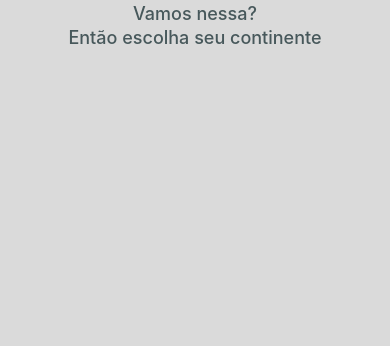
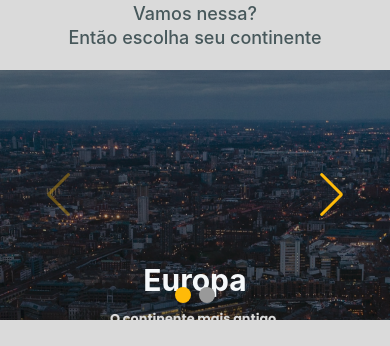
Before and after one commit to robsonnatanael/worldtrip, a Next.js app: page / in a window 390 px wide. Shown: the part 495-841 px from the top of the page. Built offline with nearby package versions, Linux system fonts and the light colour scheme.

Commit message:
feat: create slider component

```diff
--- a/package.json
+++ b/package.json
@@ -20,7 +20,9 @@
     "framer-motion": "^6",
     "next": "12.1.6",
     "react": "18.1.0",
-    "react-dom": "18.1.0"
+    "react-dom": "18.1.0",
+    "sass": "^1.52.1",
+    "swiper": "^8.1.5"
   },
   "devDependencies": {
     "@commitlint/cli": "^17.0.0",
--- /dev/null
+++ b/src/components/Slider/index.tsx
@@ -0,0 +1,104 @@
+import { FC } from 'react';
+
+import Link from 'next/link';
+
+import { Flex, Heading, Text } from '@chakra-ui/react';
+import { Navigation, Pagination, A11y } from 'swiper';
+import { Swiper, SwiperSlide } from 'swiper/react';
+
+import 'swiper/css';
+import 'swiper/css/navigation';
+import 'swiper/css/pagination';
+
+export const Slider: FC = () => {
+  return (
+    <Flex
+      w="100%"
+      maxW="1240px"
+      h={['250px', '450px']}
+      mx="auto"
+      mb={['5', '10']}
+    >
+      <Swiper
+        modules={[Navigation, Pagination, A11y]}
+        slidesPerView={1}
+        navigation
+        pagination={{ clickable: true }}
+        autoplay={{
+          delay: 4000,
+        }}
+        style={{ width: '100%', flex: '1' }}
+      >
+        <SwiperSlide>
+          <Flex
+            w="100%"
+            h="450px"
+            align="center"
+            justify="center"
+            direction="column"
+            bgImage="url(/assets/images/europe.png)"
+            bgRepeat="no-repeat"
+            bgSize="cover"
+            textAlign="center"
+            bgPosition="center"
+          >
+            <Link href="/continent/europe">
+              <a>
+                <Heading
+                  fontSize={['3xl', '4xl', '5xl']}
+                  color="text.light"
+                  fontWeight="bold"
+                >
+                  Europa
+                </Heading>
+                <Text
+                  fontSize={['0.8rem', '1xl', '2xl']}
+                  color="info.light"
+                  fontWeight="bold"
+                  mt={['2', '4']}
+                >
+                  O continente mais antigo.
+                </Text>
+              </a>
+            </Link>
+          </Flex>
+        </SwiperSlide>
+
+        <SwiperSlide>
+          <Flex
+            w="100%"
+            h="450px"
+            align="center"
+            justify="center"
+            direction="column"
+            bgImage="url(/assets/images/europe.png)"
+            bgRepeat="no-repeat"
+            bgSize="cover"
+            textAlign="center"
+            bgPosition="center"
+          >
+            <Link href="/continent/europe">
+              <a>
+                <Heading
+                  fontSize={['3xl', '4xl', '5xl']}
+                  color="text.light"
+                  fontWeight="bold"
+                >
+                  Europa
+                </Heading>
+                <Text
+                  fontSize={['0.8rem', '1xl', '2xl']}
+                  color="info.light"
+                  fontWeight="bold"
+                  mt={['2', '4']}
+                >
+                  O continente mais antigo.
+                </Text>
+              </a>
+            </Link>
+          </Flex>
+        </SwiperSlide>
+      </Swiper>
+    </Flex>
+  );
+};
--- a/src/pages/_app.tsx
+++ b/src/pages/_app.tsx
@@ -3,6 +3,7 @@ import type { AppProps } from 'next/app';
 import { ChakraProvider } from '@chakra-ui/react';
 
 import { theme } from '../theme';
+import '../theme/slider.scss';
 
 function MyApp({ Component, pageProps }: AppProps) {
   return (
--- a/src/pages/index.tsx
+++ b/src/pages/index.tsx
@@ -6,6 +6,7 @@ import { Banner } from '../components/Banner';
 import { Divider } from '../components/Divider';
 import { Header } from '../components/Header';
 import { IncentivesCollection } from '../components/IncentivesCollection';
+import { Slider } from '../components/Slider';
 
 const Home: NextPage = () => {
   return (
@@ -24,6 +25,7 @@ const Home: NextPage = () => {
         <br />
         Então escolha seu continente
       </Heading>
+      <Slider />
     </Flex>
   );
 };
--- /dev/null
+++ b/src/theme/slider.scss
@@ -0,0 +1,43 @@
+.swiper-button-next {
+  right: 45px !important;
+}
+
+.swiper-button-prev {
+  left: 45px !important;
+}
+
+.swiper-button-prev::after,
+.swiper-button-next::after {
+  color: #ffba08;
+}
+
+.swiper-pagination-bullet {
+  width: 16px !important;
+  height: 16px !important;
+  background: #999999 !important;
+  opacity: 1 !important;
+}
+
+.swiper-pagination-bullet-active {
+  background: #ffba08 !important;
+}
+
+@media (max-width: 30em) {
+  .swiper-button-next {
+    right: 15px;
+  }
+
+  .swiper-button-prev {
+    left: 15px;
+  }
+
+  .swiper-button-next::after,
+  .swiper-button-prev::after {
+    font-size: 1.2rem;
+  }
+
+  .swiper-pagination-bullet {
+    width: 8px;
+    height: 8px;
+  }
+}
```
Also changed, not shown: public/assets/images/europe.png (renamed from public/assets/images/europa.png), 1 other file (tests, documents, lock files or other folders).
